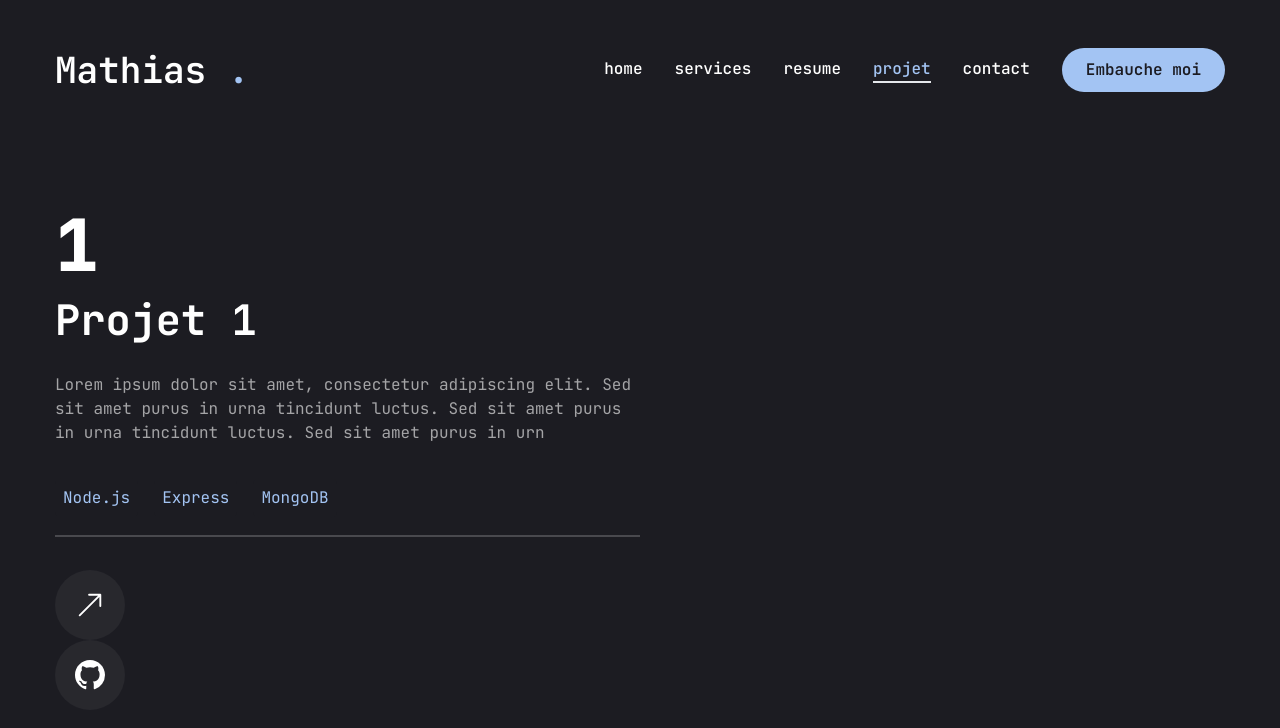
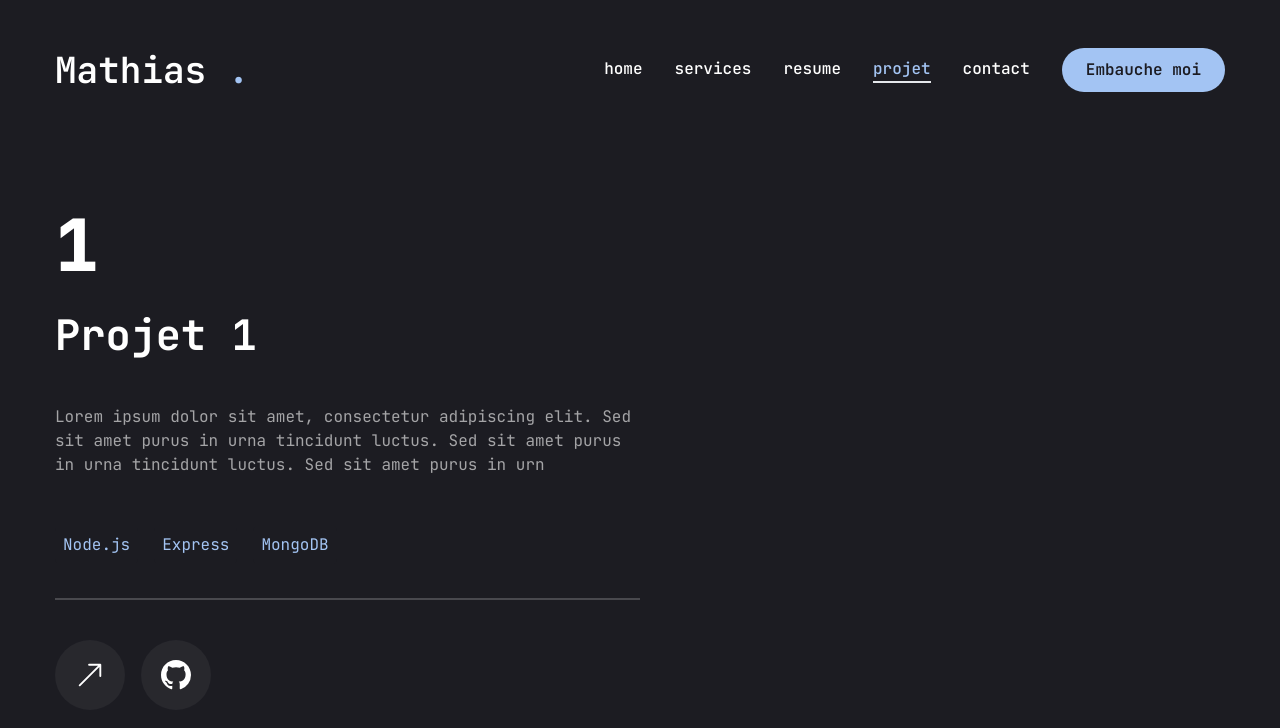
Before and after one commit to Mathias92-cmd/portfolio, a Next.js app: page /projet in a window 1280 px wide. Shown: the top 728 px of the page. Built offline with nearby package versions, Linux system fonts and the light colour scheme.

Commit message:
Changement flex des boutons Git

```diff
--- a/app/projet/page.jsx
+++ b/app/projet/page.jsx
@@ -78,13 +78,13 @@ const Projet = () => {
                         </ul>
                         <div className="border border-white/20">
                         </div>
-                        <div className="flex items-center gap-4"></div>
-                        <div>
+                        <div className="flex items-center gap-4 mt-2">
                             <Link href={project.title}>
                                 <TooltipProvider delayDuration={100}>
                                     <Tooltip>
-                                        <TooltipTrigger className="w-[70px] h-[70px] rounded-full bg-white/5 flex justify-center items-center group">
-                                            <BsArrowUpRight className="text-3xl group-hover:text-accent" />
+                                        <TooltipTrigger
+                                            className="w-[70px] h-[70px] rounded-full bg-white/5 flex justify-center items-center group">
+                                            <BsArrowUpRight className="text-3xl group-hover:text-accent"/>
                                         </TooltipTrigger>
                                         <TooltipContent>
                                             Voir le projet
@@ -92,11 +92,12 @@ const Projet = () => {
                                     </Tooltip>
                                 </TooltipProvider>
                             </Link>
-                            <Link href={project.title}>
+                            <Link href={project.github}>
                                 <TooltipProvider delayDuration={100}>
                                     <Tooltip>
-                                        <TooltipTrigger className="w-[70px] h-[70px] rounded-full bg-white/5 flex justify-center items-center group">
-                                            <BsGithub className="text-3xl group-hover:text-accent" />
+                                        <TooltipTrigger
+                                            className="w-[70px] h-[70px] rounded-full bg-white/5 flex justify-center items-center group">
+                                            <BsGithub className="text-3xl group-hover:text-accent"/>
                                         </TooltipTrigger>
                                         <TooltipContent>
                                             Voir le code
```
